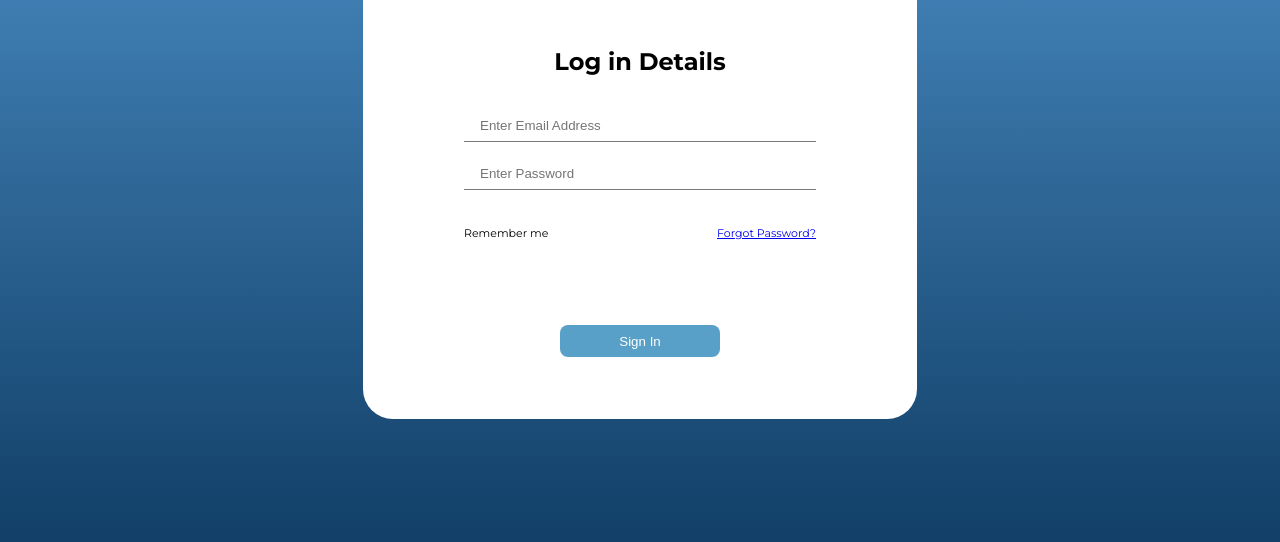
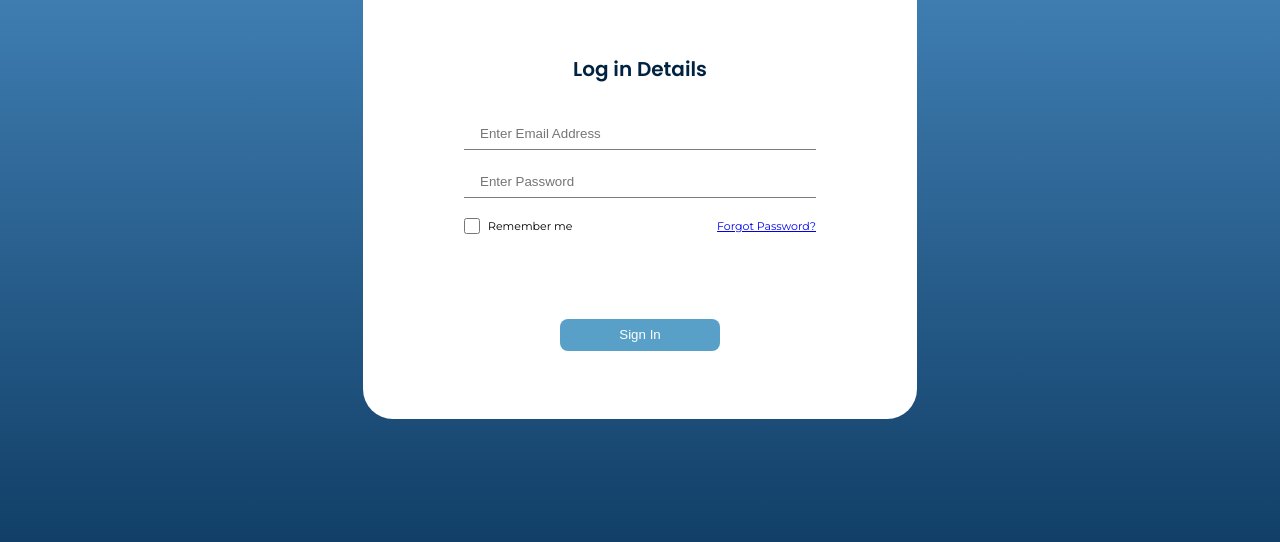
Before and after one commit to Shiro481/Draft, a plain HTML site: page index.html in a window 1280 px wide. Shown: the part 258-800 px from the top of the page. Drawn offline with Linux system fonts and the light colour scheme; a web font is replaced by a local one.

Commit message:
fixwed some issues

```diff
--- a/index.html
+++ b/index.html
@@ -6,6 +6,9 @@
     <link rel="preconnect" href="https://fonts.googleapis.com">
     <link rel="preconnect" href="https://fonts.gstatic.com" crossorigin>
     <link href="https://fonts.googleapis.com/css2?family=Montserrat:ital,wght@0,100..900;1,100..900&family=Outfit:wght@100..900&family=Press+Start+2P&family=Special+Gothic+Expanded+One&display=swap" rel="stylesheet">
+    <link rel="preconnect" href="https://fonts.googleapis.com">
+    <link rel="preconnect" href="https://fonts.gstatic.com" crossorigin>
+    <link href="https://fonts.googleapis.com/css2?family=Montserrat:ital,wght@0,100..900;1,100..900&family=Outfit:wght@100..900&family=Poppins:ital,wght@0,100;0,200;0,300;0,400;0,500;0,600;0,700;0,800;0,900;1,100;1,200;1,300;1,400;1,500;1,600;1,700;1,800;1,900&family=Press+Start+2P&family=Special+Gothic+Expanded+One&display=swap" rel="stylesheet">
     <link rel="stylesheet" href="styles.css">
     <title>Classwise</title>
 </head>
@@ -20,7 +23,10 @@
             <input type="text" placeholder="Enter Email Address">
             <input type="password" placeholder="Enter Password">
             <div class="sub-login-form">
-                <p>Remember me</p>
+                <div class="remember-check">
+                    <input type="checkbox" id="remember">
+                    <label for="remember">Remember me</label>
+            </div>
                 <a href="#">Forgot Password?</a>
             </div>
             <button type="submit">Sign In</button>
--- a/styles.css
+++ b/styles.css
@@ -51,6 +51,12 @@ body{
 h2{
     margin-top:57px;
     margin-bottom:34px;
+    color: #002341;
+    font-family: Poppins;
+    font-size: 20px;
+    font-style: normal;
+    font-weight: 600;
+    line-height: normal;
 }
 .login-form{
     display: flex;
@@ -74,15 +80,32 @@ h2{
     justify-content: space-between;
     align-items: center;
     width:352px;
-    margin-top: 20px;
+    margin-top: 4px;
 }
-.sub-login-form p,.sub-login-form a{
+.sub-login-form a{
     font-size: 11px;
     font-weight: 400;
     line-height: normal;
     padding:0;
     margin:0;
 
+}
+.remember-check{
+    display: flex;
+    flex-direction: row;
+    align-items: center;
+    gap: 8px;
+}
+.remember-check input{
+    width: 16px;
+    height: 16px;
+}
+.remember-check label{
+    font-size: 11px;
+    font-weight: 400;
+    line-height: normal;
+    padding:0;
+    margin:0;
 }
 .login-form button{
     width: 160px;
```
